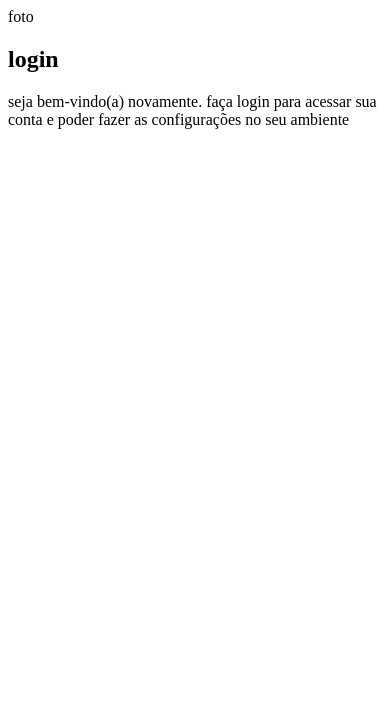
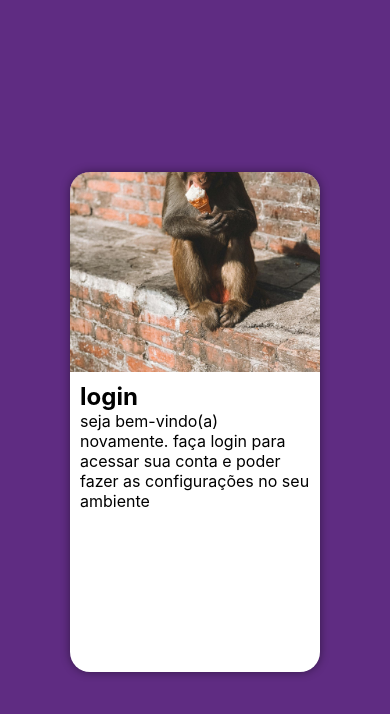
Before and after one commit to as7-software-engineer/projeto-login, a plain HTML site: page index.html in a window 390 px wide. Drawn offline with Linux system fonts and the light colour scheme.

Commit message:
version mobile p login

```diff
--- a/estilos/style.css
+++ b/estilos/style.css
@@ -5,5 +5,45 @@ paleta de cores
 verde: #49a09d
 lilas: #5f2c82
 
+*/
+*{
+    font-family: -apple-system, BlinkMacSystemFont, 'Segoe UI', Reboto, Oxygen, Ubutu, Cantarell, 'Open Sans', 'Helvetica Neue', sans-serif;
+    padding: 0px;
+    margin: 0px;
+    box-sizing: border-box;
+}
+    body, html {
+        background-color: #5f2c82;
+        height: 100vh;
+        width:100vw;
+    }
 
-*/
+    main{
+        position: relative;
+        height: 100vh;
+        width: 100vw;
+    }
+    section#login{
+        position: absolute;
+        top: 50%;
+        left: 50%;
+        transform: translate(-50%, -50%);
+        overflow: hidden;
+
+        background-color: white;
+        width: 250px;
+        height:500px;
+        border-radius: 20px;
+        box-shadow: 0px 0px 10px rgba(0, 0, 0, 0.442);
+    }
+    section#login > div#imagem{
+        display: block;
+        background: #5f2c82 url('../imagens/metal.jpg');
+        background-size: cover;
+        background-position: left bottom;
+        height: 200px;
+    }
+    section#login > div#formulario {
+        display: block;
+        padding: 10px;
+    }
--- a/index.html
+++ b/index.html
@@ -11,7 +11,7 @@
     <main>
         <section id="login">
             <div id="imagem">
-                foto
+                <!--imagem das css-->
             </div>
             <div id="formulario">
                 <h1>login</h1>
```
